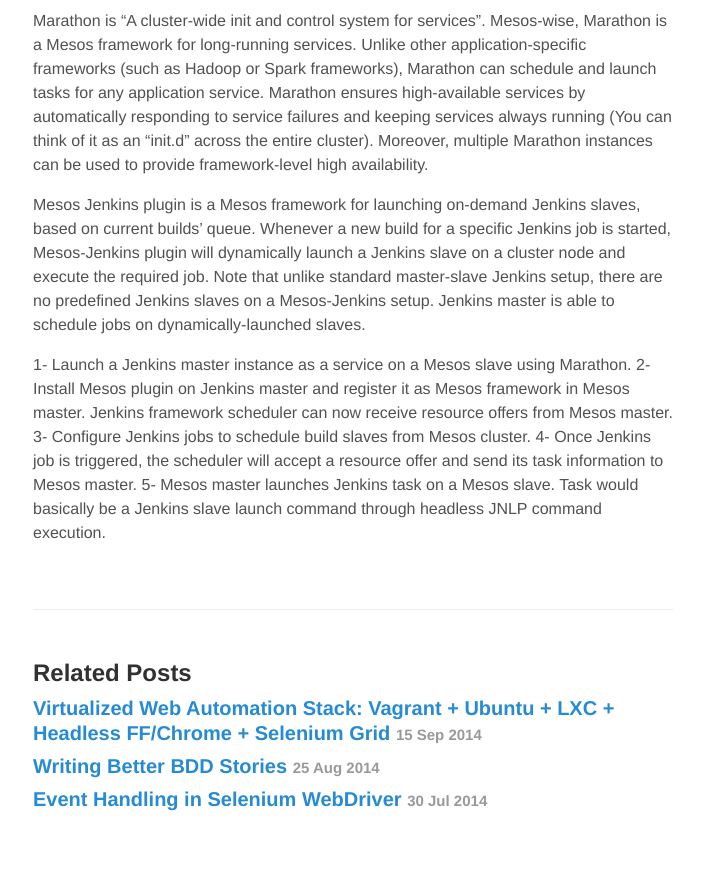
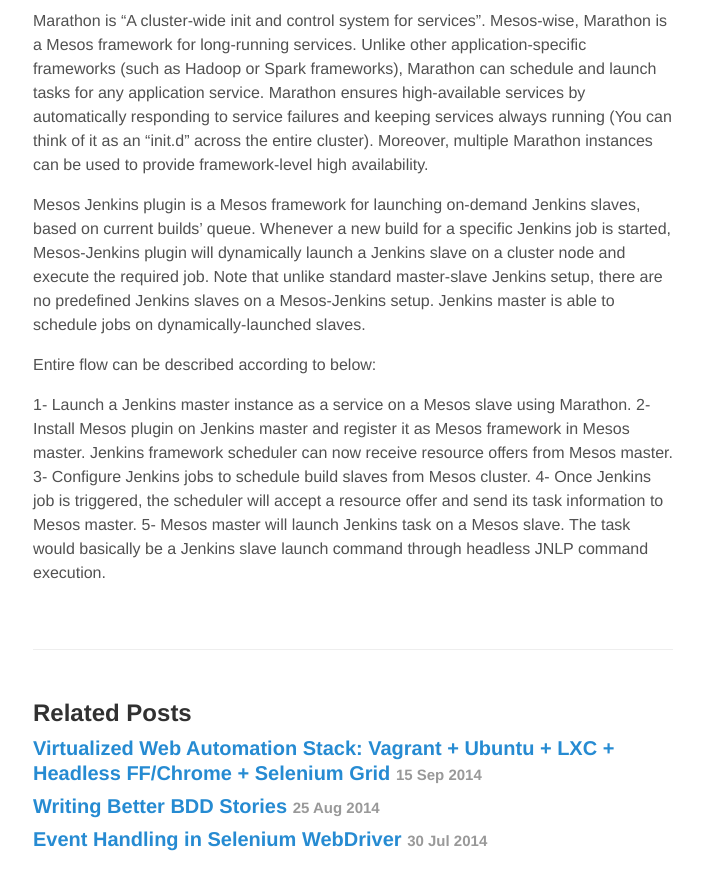
Before and after one commit to waseemh/waseemh.github.io_F, a Jekyll site: the page built from _posts/2015-03-15-scalable-cluster-wideci-system-mesos-jenkins.md, in a window 1280 px wide and 900 px high, scrolled down 1064 px. Shown: the top 890 px of the window, without its empty margins (287-991 px from the left). Built offline with Jekyll 4.4.1, drawn with Linux system fonts in a browser that asks for light colours; Markdown is read by kramdown in place of the engine named in the settings; before the commit the page ends 1924 px from its top, so only the background shows below that; some of the changed text lies outside the part shown.

Commit message:
Update 2015-03-15-scalable-cluster-wideci-system-mesos-jenkins.md

```diff
--- a/_posts/2015-03-15-scalable-cluster-wideci-system-mesos-jenkins.md
+++ b/_posts/2015-03-15-scalable-cluster-wideci-system-mesos-jenkins.md
@@ -4,7 +4,7 @@
 comments: true
 permalink: cluster-wide-ci-system-mesos
 ---
-In this paper you will be introduced establishing a scalable, fault-tolerant and highly available distributed continuous integration system with efficient resource utilization and isolation. The whole ecosystem is composed of five major components: Apache Mesos, Apache ZooKeeper, Marathon, Jenkins and Docker.
+In this paper you will be introduced to establishing a scalable, fault-tolerant and highly available distributed continuous integration system with efficient resource utilization and isolation. The whole ecosystem is composed of five major components: Apache Mesos, Apache ZooKeeper, Marathon, Jenkins and Docker.
 
 Ecosystem Overview
 
@@ -24,8 +24,10 @@
 
 Mesos Jenkins plugin is a Mesos framework for launching on-demand Jenkins slaves, based on current builds' queue. Whenever a new build for a specific Jenkins job is started, Mesos-Jenkins plugin will dynamically launch a Jenkins slave on a cluster node and execute the required job. Note that unlike standard master-slave Jenkins setup, there are no predefined Jenkins slaves on a Mesos-Jenkins setup. Jenkins master is able to schedule jobs on dynamically-launched slaves.
 
+Entire flow can be described according to below:
+
 1- Launch a Jenkins master instance as a service on a Mesos slave using Marathon.
 2- Install Mesos plugin on Jenkins master and register it as Mesos framework in Mesos master. Jenkins framework scheduler can now receive resource offers from Mesos master.
 3- Configure Jenkins jobs to schedule build slaves from Mesos cluster.
 4- Once Jenkins job is triggered, the scheduler will accept a resource offer and send its task information to Mesos master.
-5- Mesos master launches Jenkins task on a Mesos slave. Task would basically be a Jenkins slave launch command through headless JNLP command execution.
+5- Mesos master will launch Jenkins task on a Mesos slave. The task would basically be a Jenkins slave launch command through headless JNLP command execution.
```
